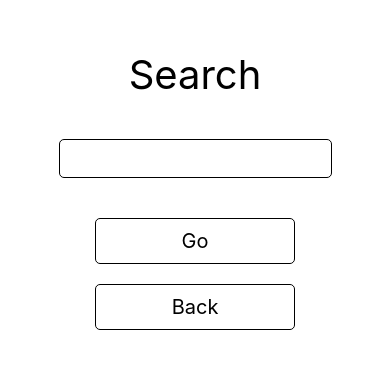
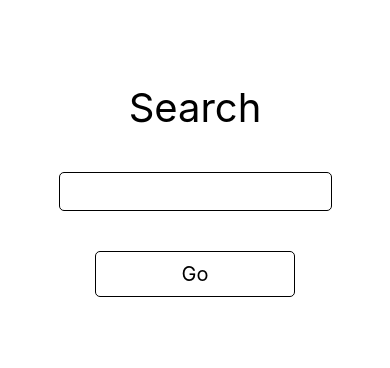
Before and after one commit to tommyrharper/youtube-wrapper, a React Native app: screen /Search in a window 390 px wide. Shown: the part 242-610 px from the top of the page. Built offline with nearby package versions, Linux system fonts and the light colour scheme.

Commit message:
Remove goBack option from SearchScreen

```diff
--- a/src/screens/SearchScreen.tsx
+++ b/src/screens/SearchScreen.tsx
@@ -6,14 +6,13 @@ import { DefaultContainer } from '../components/DefaultContainer';
 import { Input } from '../components/Input';
 
 export const SearchScreen = () => {
-  const { navigate, goBack } = useNavigation();
+  const { navigate } = useNavigation();
 
   return (
     <DefaultContainer>
       <Heading>Search</Heading>
       <Input />
       <CTAButton onPress={() => navigate('Search')}>Go</CTAButton>
-      <CTAButton onPress={goBack}>Back</CTAButton>
     </DefaultContainer>
   );
 };
```
